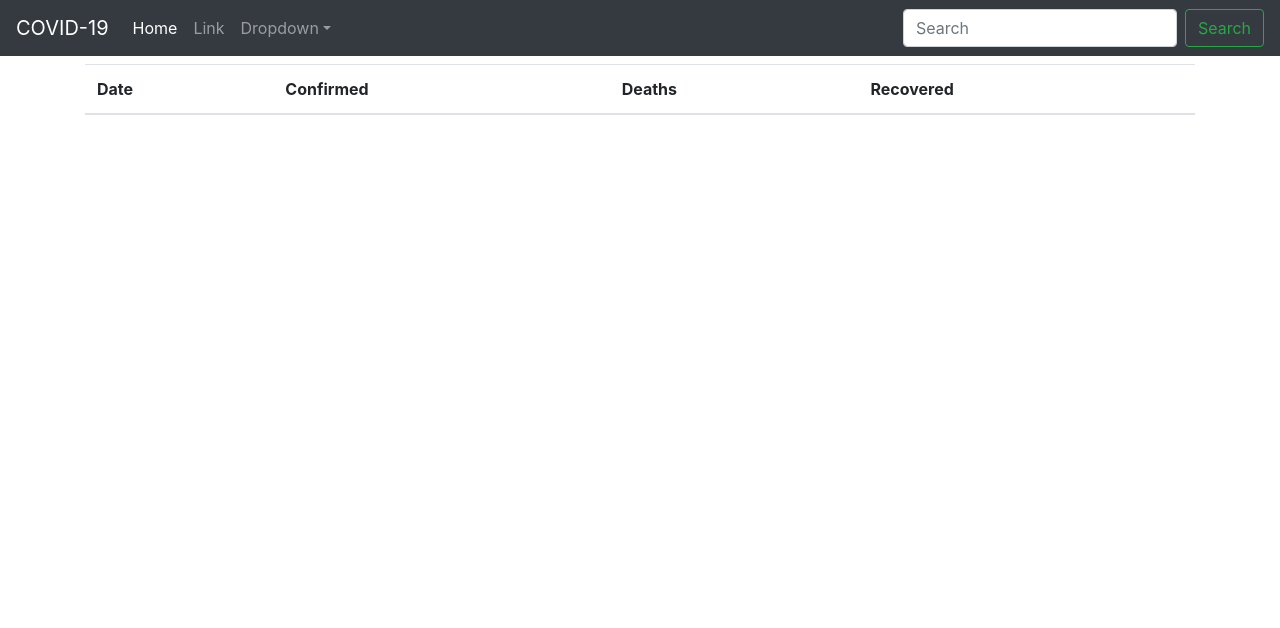
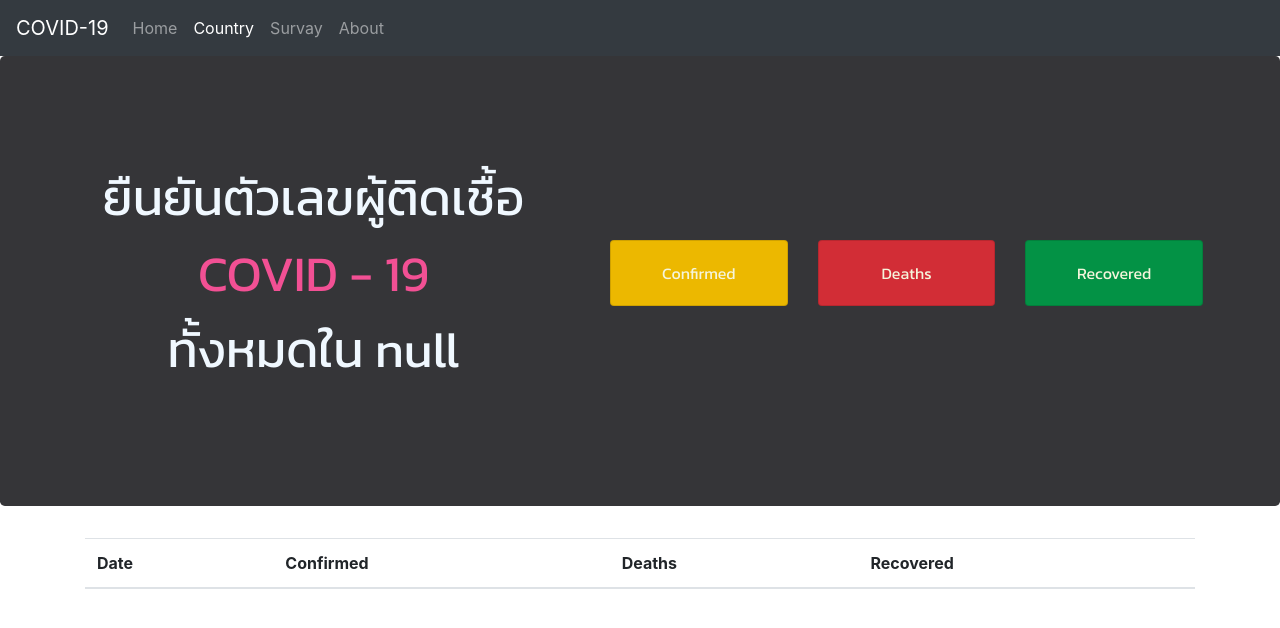
Before and after one commit to SirPok/ProjectCOVID-19, a plain HTML site: page country.html in a window 1280 px wide. Drawn offline with nearby package versions, Linux system fonts and the light colour scheme; no server answers.

Commit message:
แสดงผลทั้งหมด

```diff
--- a/country.html
+++ b/country.html
@@ -1,5 +1,6 @@
 <!doctype html>
 <html lang="en">
+
 <head>
     <title>COVID-19</title>
     <!-- Required meta tags -->
@@ -7,39 +8,83 @@
     <meta name="viewport" content="width=device-width, initial-scale=1, shrink-to-fit=no">
 
     <!-- Bootstrap CSS -->
-    <link rel="stylesheet" href="https://stackpath.bootstrapcdn.com/bootstrap/4.3.1/css/bootstrap.min.css" integrity="sha384-ggOyR0iXCbMQv3Xipma34MD+dH/1fQ784/j6cY/iJTQUOhcWr7x9JvoRxT2MZw1T" crossorigin="anonymous">
+    <link rel="stylesheet" href="https://stackpath.bootstrapcdn.com/bootstrap/4.3.1/css/bootstrap.min.css"
+        integrity="sha384-ggOyR0iXCbMQv3Xipma34MD+dH/1fQ784/j6cY/iJTQUOhcWr7x9JvoRxT2MZw1T" crossorigin="anonymous">
+    <link rel="stylesheet" href="style.css">
 </head>
+
 <body>
     <nav class="navbar navbar-expand-sm navbar-dark bg-dark">
         <a class="navbar-brand" href="#">COVID-19</a>
-        <button class="navbar-toggler d-lg-none" type="button" data-toggle="collapse" data-target="#collapsibleNavId" aria-controls="collapsibleNavId"
-            aria-expanded="false" aria-label="Toggle navigation">
+        <button class="navbar-toggler d-lg-none" type="button" data-toggle="collapse" data-target="#collapsibleNavId"
+            aria-controls="collapsibleNavId" aria-expanded="false" aria-label="Toggle navigation">
             <span class="navbar-toggler-icon"></span>
         </button>
         <div class="collapse navbar-collapse" id="collapsibleNavId">
             <ul class="navbar-nav mr-auto mt-2 mt-lg-0">
-                <li class="nav-item active">
-                    <a class="nav-link" href="#">Home <span class="sr-only">(current)</span></a>
+                <li class="nav-item">
+                    <a class="nav-link" href="index.html">Home <span class="sr-only">(current)</span></a>
                 </li>
                 <li class="nav-item">
-                    <a class="nav-link" href="#">Link</a>
+                    <a class="nav-link active" href="index.html">Country</a>
                 </li>
-                <li class="nav-item dropdown">
-                    <a class="nav-link dropdown-toggle" href="#" id="dropdownId" data-toggle="dropdown" aria-haspopup="true" aria-expanded="false">Dropdown</a>
-                    <div class="dropdown-menu" aria-labelledby="dropdownId">
-                        <a class="dropdown-item" href="#">Action 1</a>
-                        <a class="dropdown-item" href="#">Action 2</a>
-                    </div>
+                <li class="nav-item">
+                    <a class="nav-link" href="#">Survay</a>
                 </li>
+                <li class="nav-item">
+                    <a class="nav-link" href="#">About</a>
+                </li>
+
             </ul>
-            <form class="form-inline my-2 my-lg-0">
-                <input class="form-control mr-sm-2" type="text" placeholder="Search">
-                <button class="btn btn-outline-success my-2 my-sm-0" type="submit">Search</button>
-            </form>
+
         </div>
     </nav>
+
+    <div class="jumbotron" style="height: 450px; background-color: #353538;">
+
+        <div class="row">
+            <div class="row col-sm-6" style="height: 200;">
+                <div class="container mt-5" style="text-align: center;">
+                    <p class="display-3 TextFont" style="text-align: center;">ยืนยันตัวเลขผู้ติดเชื้อ</p>
+                    <p class="display-3 TextFont2">COVID - 19</p>
+                    <p id="country" class="display-3 TextFont"></p>
+
+                </div>
+            </div>
+            <div class="row col-sm-6" style="height: 200px;">
+                <div class="row row-cols-1 row-cols-md-2" style="width: 1000px;margin-top: 120px;">
+                    <div class="col mb-4">
+                        <div class="card" style="background-color: #ecb800 ;">
+                            <div class="card-body">
+                                <p id="confirmed" style="text-align: center;" class="card-text textProcess">Confirmed
+                                </p>
+                            </div>
+                        </div>
+                    </div>
+                    <div class="col mb-4">
+                        <div class="card" style="background-color: #d22d36 ;">
+                            <div class="card-body">
+                                <p id="Deaths" style="text-align: center;" class="card-text textProcess">Deaths </p>
+                            </div>
+                        </div>
+                    </div>
+                    <div class="col mb-4">
+                        <div class="card" style="background-color: #039245 ;">
+                            <div class="card-body">
+                                <p id="Recovered" style="text-align: center;" class="card-text textProcess">Recovered
+                                </p>
+                            </div>
+                        </div>
+                    </div>
+                </div>
+            </div>
+        </div>
+
+
+    </div>
+
     <div class="container">
-        <h1 id="country"></h1>
+        <h1 id="country2"></h1>
         <table class="table table-hover">
             <thead>
                 <tr>
@@ -53,17 +98,23 @@
 
             </tbody>
         </table>
-
     </div>
 
-    <div class="container">
-        <canvas id="myChart"></canvas>
-    </div>
+
+
+
+
+
     <!-- Optional JavaScript -->
     <!-- jQuery first, then Popper.js, then Bootstrap JS -->
     <script src="https://code.jquery.com/jquery-3.3.1.min.js"></script>
-    <script src="https://cdnjs.cloudflare.com/ajax/libs/popper.js/1.14.7/umd/popper.min.js" integrity="sha384-UO2eT0CpHqdSJQ6hJty5KVphtPhzWj9WO1clHTMGa3JDZwrnQq4sF86dIHNDz0W1" crossorigin="anonymous"></script>
-    <script src="https://stackpath.bootstrapcdn.com/bootstrap/4.3.1/js/bootstrap.min.js" integrity="sha384-JjSmVgyd0p3pXB1rRibZUAYoIIy6OrQ6VrjIEaFf/nJGzIxFDsf4x0xIM+B07jRM" crossorigin="anonymous"></script>
-    <script src="./country.js"></script>
+    <script src="https://cdnjs.cloudflare.com/ajax/libs/popper.js/1.14.7/umd/popper.min.js"
+        integrity="sha384-UO2eT0CpHqdSJQ6hJty5KVphtPhzWj9WO1clHTMGa3JDZwrnQq4sF86dIHNDz0W1"
+        crossorigin="anonymous"></script>
+    <script src="https://stackpath.bootstrapcdn.com/bootstrap/4.3.1/js/bootstrap.min.js"
+        integrity="sha384-JjSmVgyd0p3pXB1rRibZUAYoIIy6OrQ6VrjIEaFf/nJGzIxFDsf4x0xIM+B07jRM"
+        crossorigin="anonymous"></script>
+    <script src="country.js"></script>
 </body>
+
 </html>
--- a/country.js
+++ b/country.js
@@ -4,7 +4,8 @@ $(function(){
     console.log(urlParams.get('country'));
 
     var country = urlParams.get('country');
-    $("#country").html(country);
+    $("#country").html("ทั้งหมดใน "+country);
+    $("#country2").html(country);
 
     var url = "https://pomber.github.io/covid19/timeseries.json";
 
@@ -12,6 +13,10 @@ $(function(){
 
         var selectedCountry = result[country];
         console.log(selectedCountry);
+
+
+
+        console.log(selectedCountry.length);
 
         for(var i=0;i<selectedCountry.length;i++){
 
@@ -22,10 +27,18 @@ $(function(){
             <td>${selectedCountry[i].recovered}</td>
           </tr>`
 
+
+
           $("#data").append(row);
 
         }
 
+
+
+
+        $("#confirmed").append(selectedCountry[selectedCountry.length-1].confirmed);
+        $("#Deaths").append(selectedCountry[selectedCountry.length-1].deaths);
+        $("#Recovered").append(selectedCountry[selectedCountry.length-1].recovered);
 
     });
 
--- /dev/null
+++ b/style.css
@@ -0,0 +1,22 @@
+@import url('https://fonts.googleapis.com/css2?family=Kanit&display=swap');
+.TextFont{
+
+    font-family: 'Kanit', sans-serif;
+    color: aliceblue;
+    font-size: 50px;
+
+}
+.TextFont2{
+
+    font-family: 'Kanit', sans-serif;
+    color: #f25094;
+    font-size: 50px;
+
+}
+
+.textProcess{
+
+    font-family: 'Kanit', sans-serif;
+    color: beige;
+
+}
```
Also changed, not shown: index.html (+10 -13 lines). Lines whose indentation alone changed are shown as unchanged.
